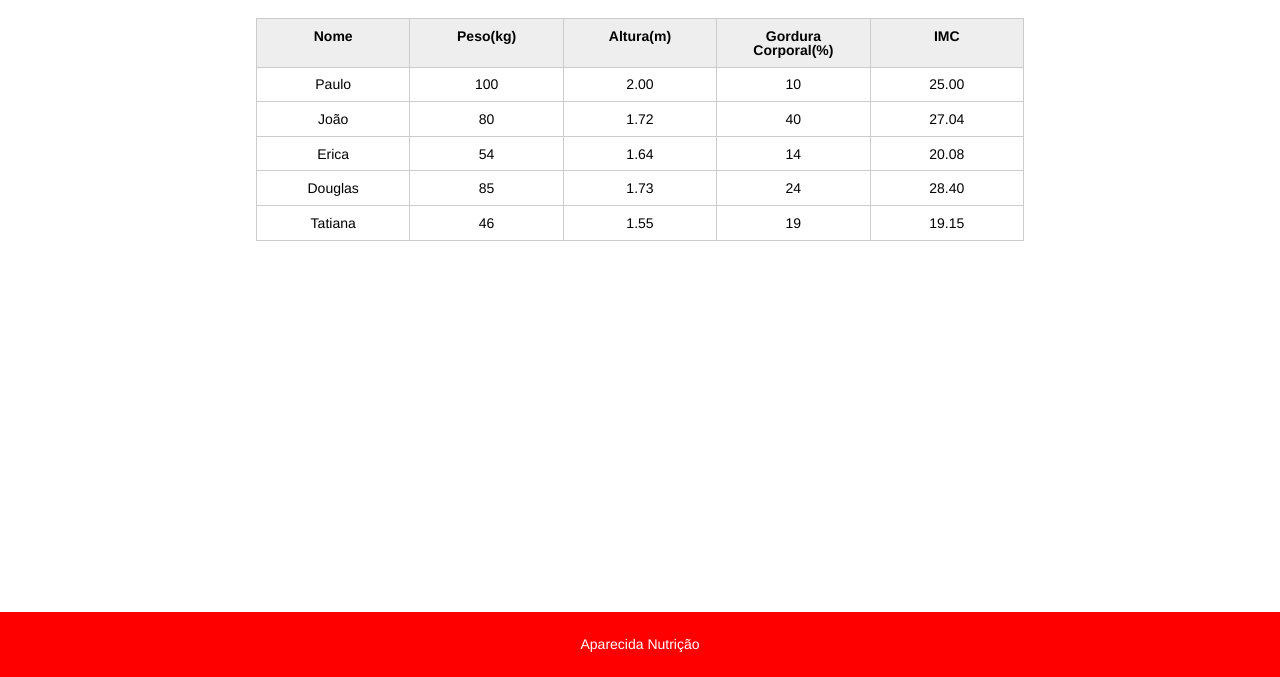
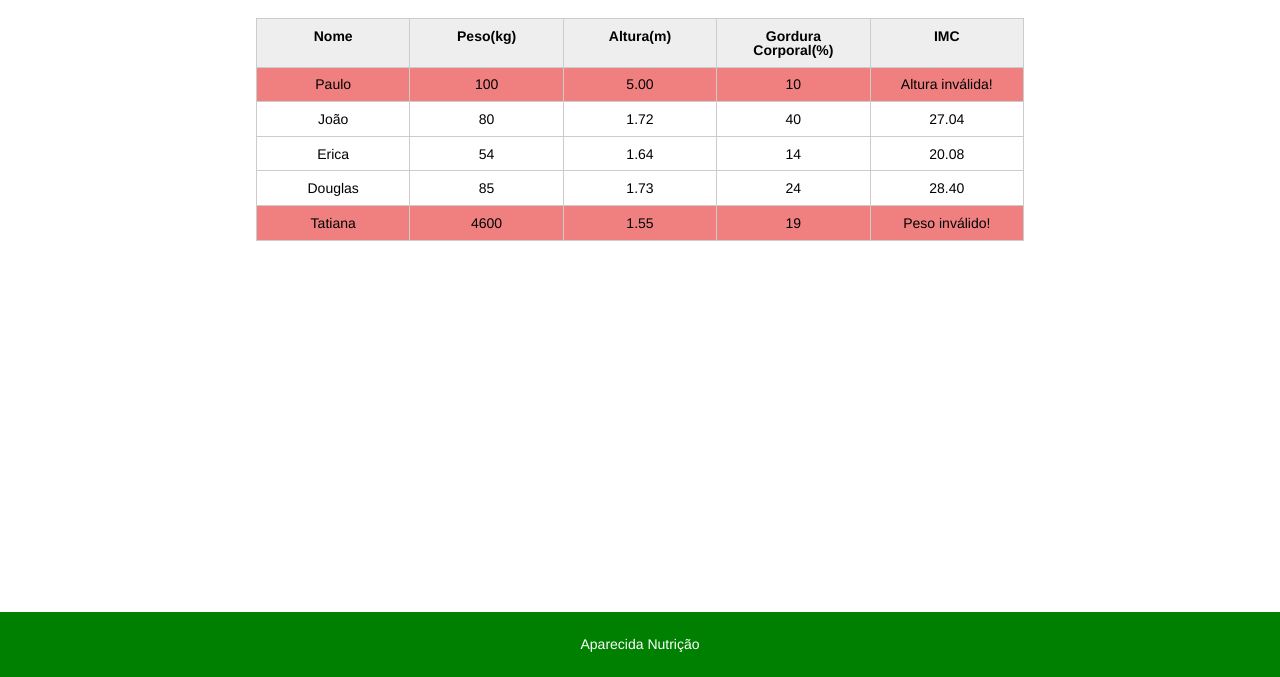
Before and after one commit to kellypc/nutricao-js, a plain HTML site: page index.html in a window 1280 px wide. Shown: the part 123-800 px from the top of the page. Drawn offline with Linux system fonts and the light colour scheme.

Commit message:
Adiciona estilo a tabela

```diff
--- a/css/index.css
+++ b/css/index.css
@@ -138,8 +138,12 @@ footer {
   left: 0;
   bottom: 0;
   width: 100%;
-  background-color: red;
+  background-color: green;
 	color: white;
 	padding: 2%;
   text-align: center;
 }
+
+.paciente-invalido{
+	background-color: lightcoral;
+}
--- a/index.html
+++ b/index.html
@@ -31,7 +31,7 @@
 						<tr class="paciente" id="primeiro-paciente" >
 							<td class="info-nome">Paulo</td>
 							<td class="info-peso">100</td>
-							<td class="info-altura">2.00</td>
+							<td class="info-altura">5.00</td>
 							<td class="info-gordura">10</td>
 							<td class="info-imc">0</td>
 						</tr>
@@ -61,7 +61,7 @@
 						</tr>
 						<tr class="paciente" >
 							<td class="info-nome">Tatiana</td>
-							<td class="info-peso">46</td>
+							<td class="info-peso">4600</td>
 							<td class="info-altura">1.55</td>
 							<td class="info-gordura">19</td>
 							<td class="info-imc">0</td>
--- a/js/principal.js
+++ b/js/principal.js
@@ -14,11 +14,6 @@ for(var i = 0; i < pacientes.length; i++){
   var tdAltura = paciente.querySelector(".info-altura");
   var altura = tdAltura.textContent;
 
-  // console.log(paciente);
-  // console.log(tdPeso);
-  // console.log(peso);
-  // console.log(altura);
-
   var tdImc = paciente.querySelector(".info-imc");
 
   var pesoEhValido = true;
@@ -28,19 +23,19 @@ for(var i = 0; i < pacientes.length; i++){
     console.log("Peso inválido");
     pesoEhValido = false;
     tdImc.textContent = "Peso inválido!";
+    paciente.classList.add("paciente-invalido");
   }
 
   if(altura < 0 || altura >= 3.00){
     console.log("Altura inválido");
     alturaEhValida = false;
     tdImc.textContent = "Altura inválida!";
+    paciente.classList.add("paciente-invalido"); //chma a classe que está setada no index.css
   }
 
   if(alturaEhValida && pesoEhValido){
     var imc = peso / (altura * altura);
     tdImc.textContent = imc.toFixed(2);
-  } else {
-    tdImc.textContent = "Altura e/ou peso inválidos!"
   }
 
 }
```
